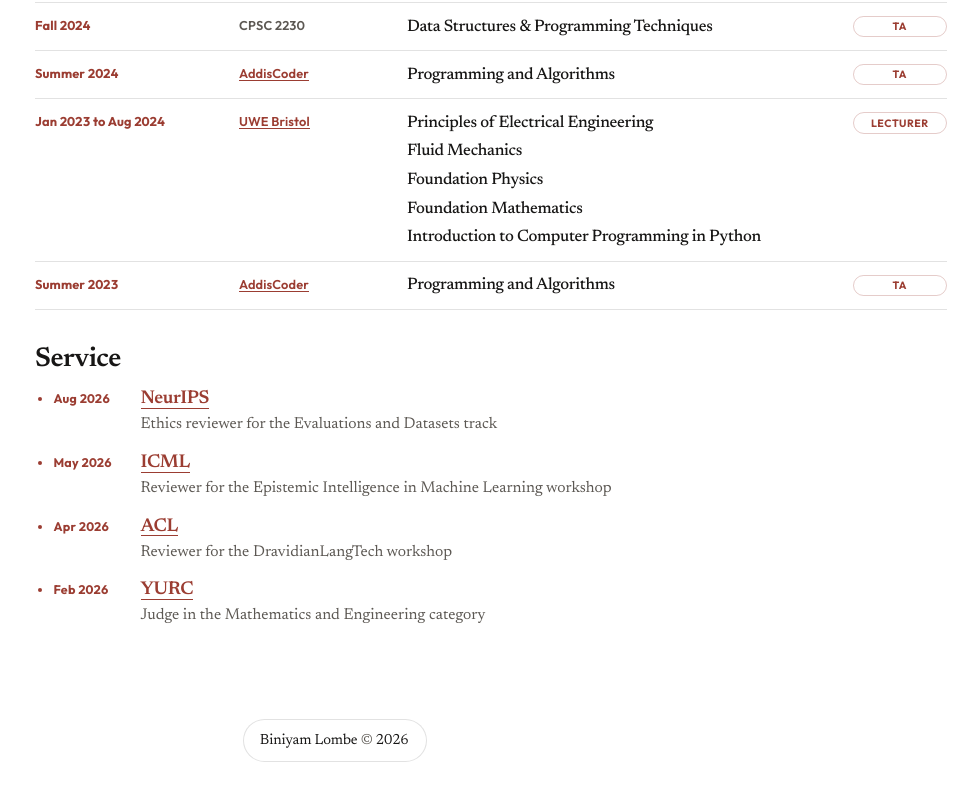
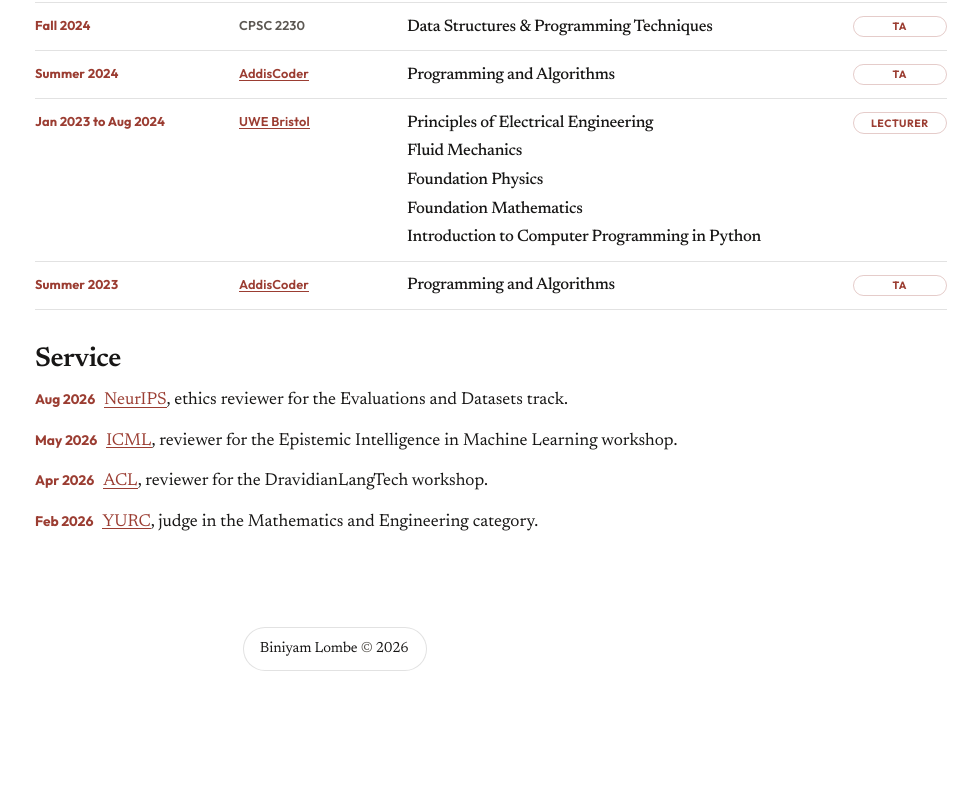
Before and after one commit to biniyamlombe/biniyamlombe.github.io, a React (Vite) app: page / in a window 1280 px wide. Shown: the part 2062-2862 px from the top of the page, without its empty margins (305-1280 px from the left). After the commit the page ends 2778 px from the top, so only its background shows below. Built offline with nearby package versions, Linux system fonts and the light colour scheme; no server answers.

Commit message:
fix: set Service in the same dated lines as News
The stacked bullets and the ruled rows both fought the rest of the page. Each item is now a sentence, with the conference name as the link.

```diff
--- a/src/components/Service.jsx
+++ b/src/components/Service.jsx
@@ -15,17 +15,17 @@ const Service = () => {
         <ul className="service-list">
           {service.map((item) => (
             <li key={`${item.venue}-${item.dateTime}-${item.role}`}>
-              <span className="service-head">
+              <p>
                 <time dateTime={item.dateTime}>{item.date}</time>
                 {item.href ? (
                   <a href={item.href} target="_blank" rel="noopener noreferrer">
                     {item.venue}
                   </a>
                 ) : (
-                  <span>{item.venue}</span>
+                  item.venue
                 )}
-              </span>
-              <span className="service-role">{item.role}</span>
+                {`, ${item.role.charAt(0).toLowerCase()}${item.role.slice(1)}.`}
+              </p>
             </li>
           ))}
         </ul>
--- a/src/index.css
+++ b/src/index.css
@@ -567,7 +567,8 @@ input {
   margin-top: 2.15rem;
 }
 
-.news-feed {
+.news-feed,
+.service-list {
   list-style: none;
   display: grid;
   gap: 0.85rem;
@@ -576,11 +577,13 @@ input {
   line-height: 1.55;
 }
 
-.news-feed > li > p {
+.news-feed > li > p,
+.service-list > li > p {
   text-wrap: pretty;
 }
 
-.news-feed time {
+.news-feed time,
+.service-list time {
   color: var(--accent);
   font-family: var(--sans);
   font-size: 0.86rem;
@@ -825,55 +828,6 @@ a.teach-code {
   text-wrap: pretty;
 }
 
-.service-list {
-  list-style: disc;
-  margin: 0.4rem 0 0 1.15rem;
-  padding: 0;
-  display: grid;
-  gap: 0.95rem;
-  max-width: var(--measure);
-}
-
-.service-list > li::marker {
-  color: var(--accent);
-}
-
-.service-head {
-  display: flex;
-  align-items: baseline;
-  gap: 0.7rem;
-}
-
-.service-list time {
-  flex: 0 0 4.75rem;
-  color: var(--accent);
-  font-family: var(--sans);
-  font-size: 0.78rem;
-  font-weight: 650;
-  font-variant-numeric: tabular-nums;
-  letter-spacing: 0.02em;
-}
-
-.service-list a,
-.service-head > span {
-  font-family: var(--display);
-  font-size: 1.16rem;
-  font-weight: 560;
-  letter-spacing: -0.02em;
-  line-height: 1.25;
-  width: fit-content;
-}
-
-.service-role {
-  display: block;
-  margin-top: 0.16rem;
-  margin-left: calc(4.75rem + 0.7rem);
-  color: var(--text-muted);
-  font-size: 0.98rem;
-  line-height: 1.45;
-  text-wrap: pretty;
-  max-width: 62ch;
-}
 
 .ed-detail {
   display: block;
```
